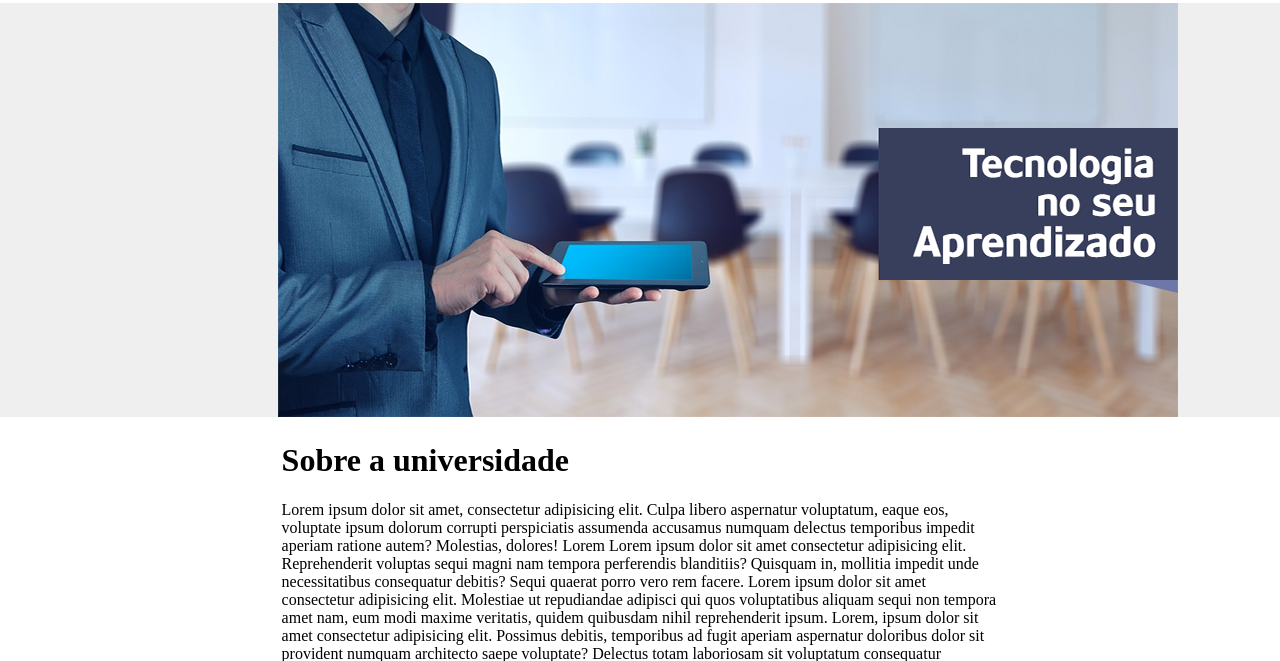
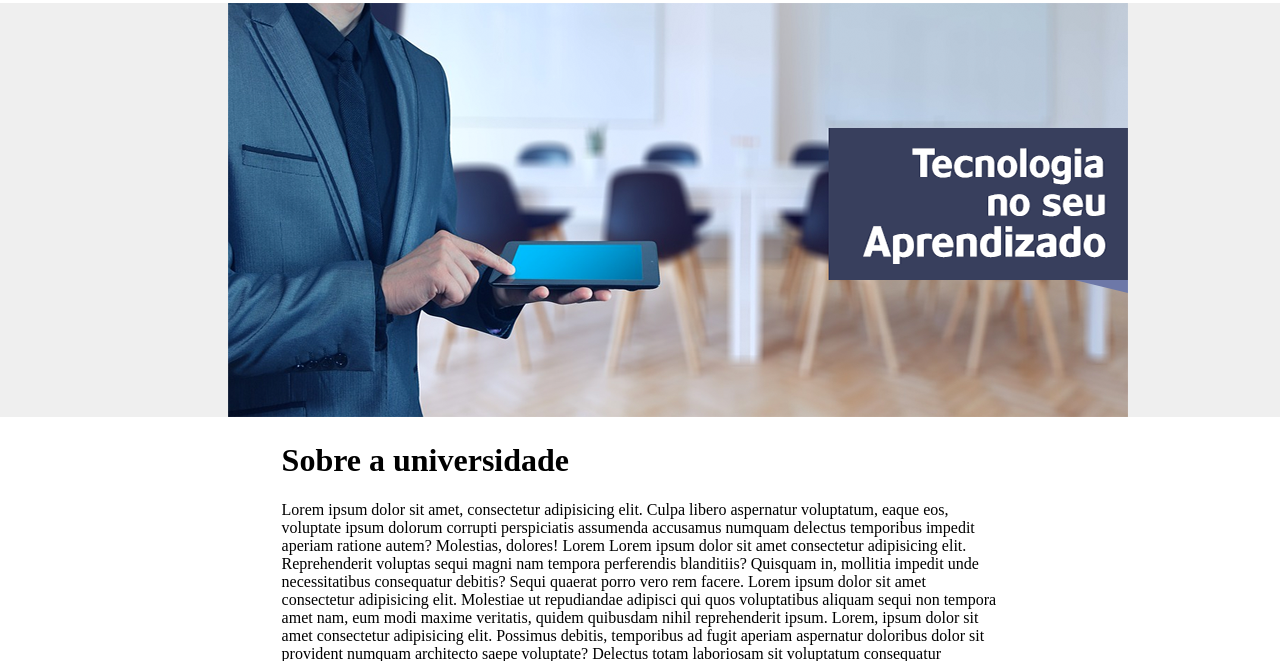
Before and after one commit to samekmd/devweb, a Flask app: page / in a window 1280 px wide. Shown: the part 101-762 px from the top of the page. Run offline with Flask 3, Linux system fonts and the light colour scheme.

Commit message:
teste
000

```diff
--- a/devweb-main/templates/home.html
+++ b/devweb-main/templates/home.html
@@ -3,9 +3,9 @@
 
 
 {%block main%}
-    <div class="capa2">
+
         <img src="{{url_for('static',filename='./imagens/capa.png')}}" class="capa">
-    </div>
+
         <h1> Sobre a universidade</h1>
         <p class="texto_home">Lorem ipsum dolor sit amet, consectetur adipisicing elit. Culpa libero aspernatur voluptatum, eaque eos,
             voluptate ipsum dolorum corrupti perspiciatis assumenda accusamus numquam delectus temporibus impedit aperiam
```
